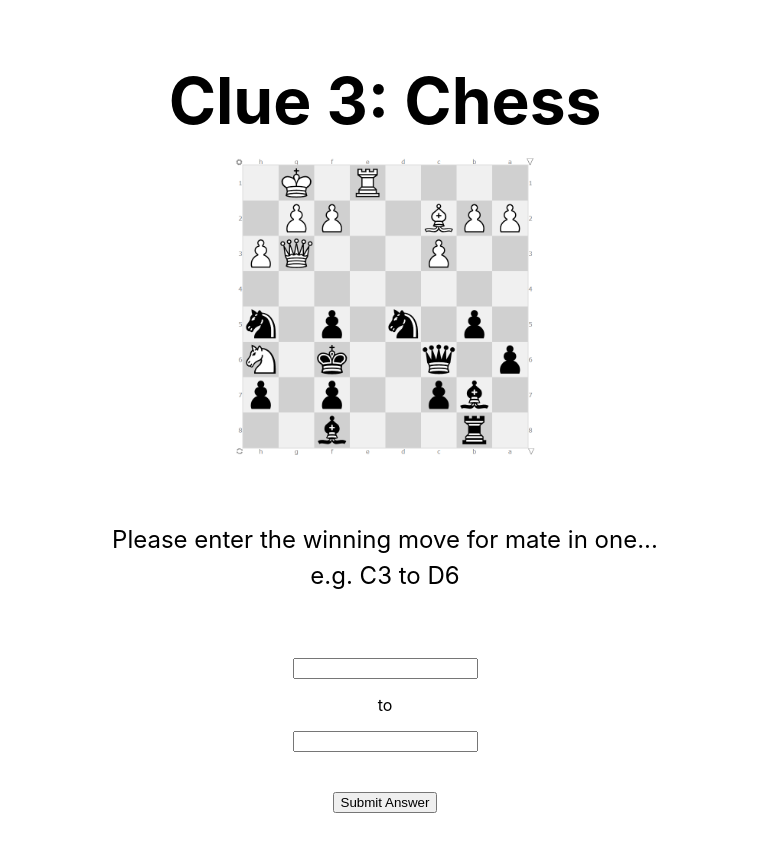
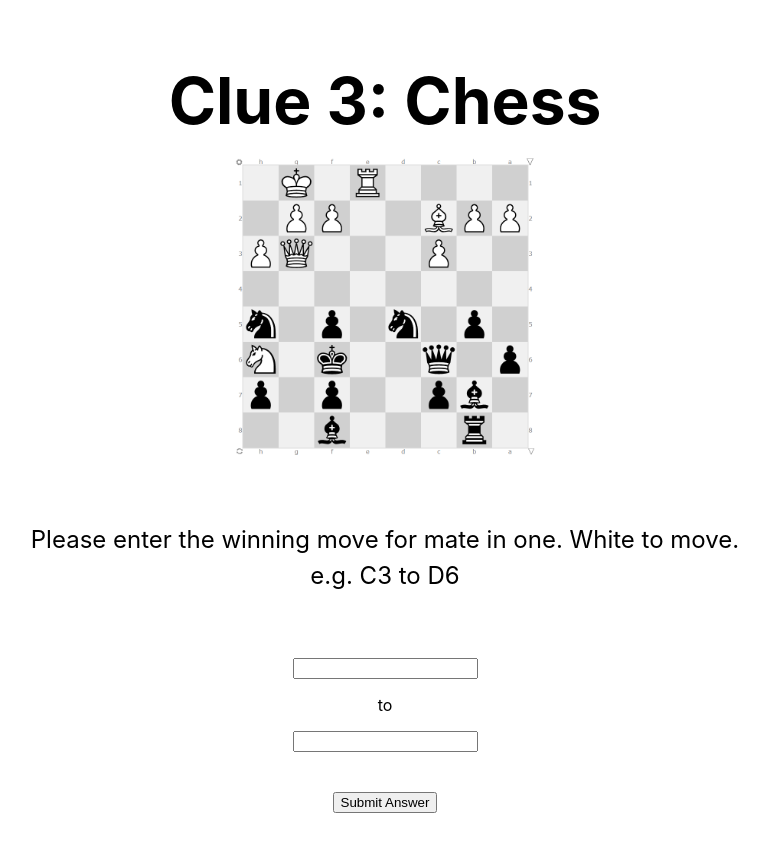
Before and after one commit to stardust5555/clue, a Next.js app: page / in a window 1280 px wide. Shown: the top 852 px of the page, without its empty margins (255-1024 px from the left). Built offline with nearby package versions, Linux system fonts and the light colour scheme.

Commit message:
Made a change to chess clue

```diff
--- a/pages/index.js
+++ b/pages/index.js
@@ -44,7 +44,7 @@ export default function Home() {
           height="300"
         />
 
-        <p className={styles.description}> Please enter the winning move for mate in one...
+        <p className={styles.description}> Please enter the winning move for mate in one. White to move.
         <br></br>
         e.g. C3 to D6
         </p>
```
